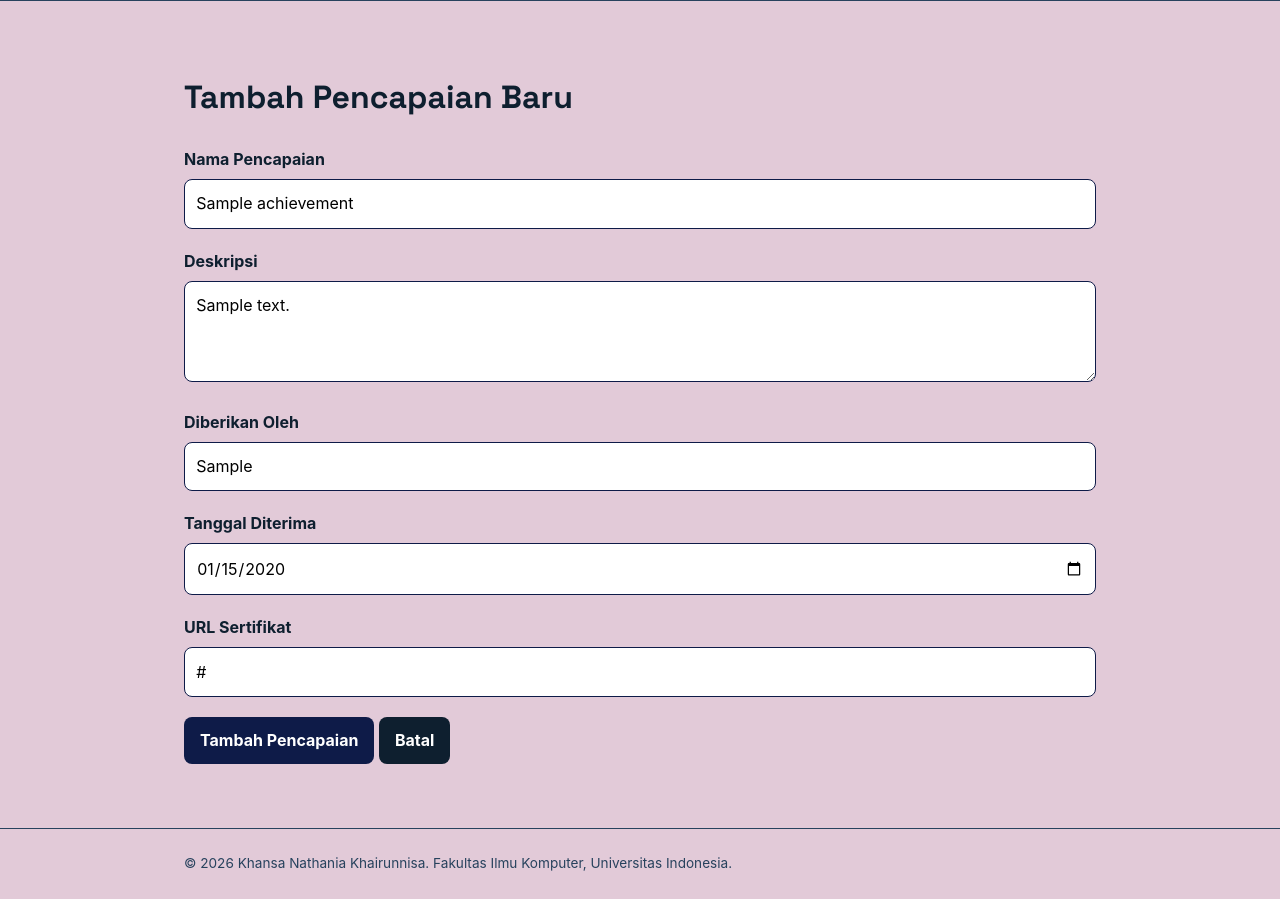
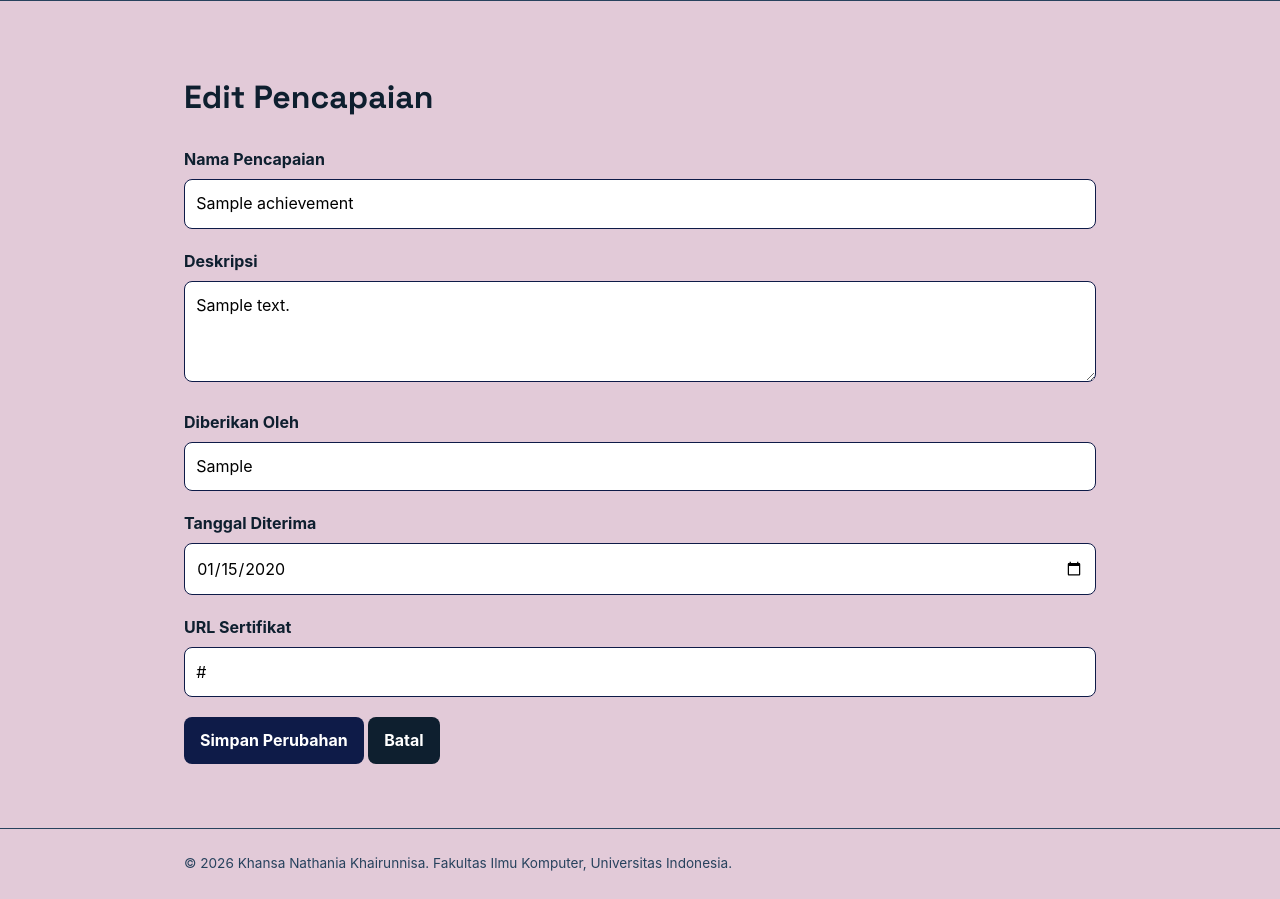
Before and after one commit to khansanathania/myportofolio, a Django app: page /achievement/1/edit/ in a window 1280 px wide. Shown: the part 74-973 px from the top of the page. Run offline with Django 5.2, Linux system fonts and the light colour scheme; tables that the repository leaves empty hold one stand-in row (values such as "Sample post").

Commit message:
feat: update achievement form action, title, and submit button for edit

```diff
--- a/templates/achievement_form.html
+++ b/templates/achievement_form.html
@@ -8,9 +8,13 @@
     <main>
         <section class="experience-section">
             <div class="container">
-                <h1>Tambah Pencapaian Baru</h1>
+                {% if achievement %}
+                    <h1>Edit Pencapaian</h1>
+                {% else %}
+                    <h1>Tambah Pencapaian Baru</h1>
+                {% endif %}
                 <form method="post"
-                      action="{% url 'main:create_achievement' %}"
+                     action="{% if achievement %}{% url 'main:update_achievement' achievement.id %}{% else %}{% url 'main:create_achievement' %}{% endif %}"
                       class="project-form">
                     {% csrf_token %}
                     {% for field in form %}
@@ -22,7 +26,13 @@
                             {% endfor %}
                         </div>
                     {% endfor %}
-                    <button type="submit" class="button">Tambah Pencapaian</button>
+                    <button type="submit" class="button">
+                        {% if achievement %}
+                            Simpan Perubahan
+                        {% else %}
+                            Tambah Pencapaian
+                        {% endif %}
+                    </button>
                     <a href="{% url 'main:show_achievement' %}" class="button button-secondary">Batal</a>
                 </form>
             </div>
```
